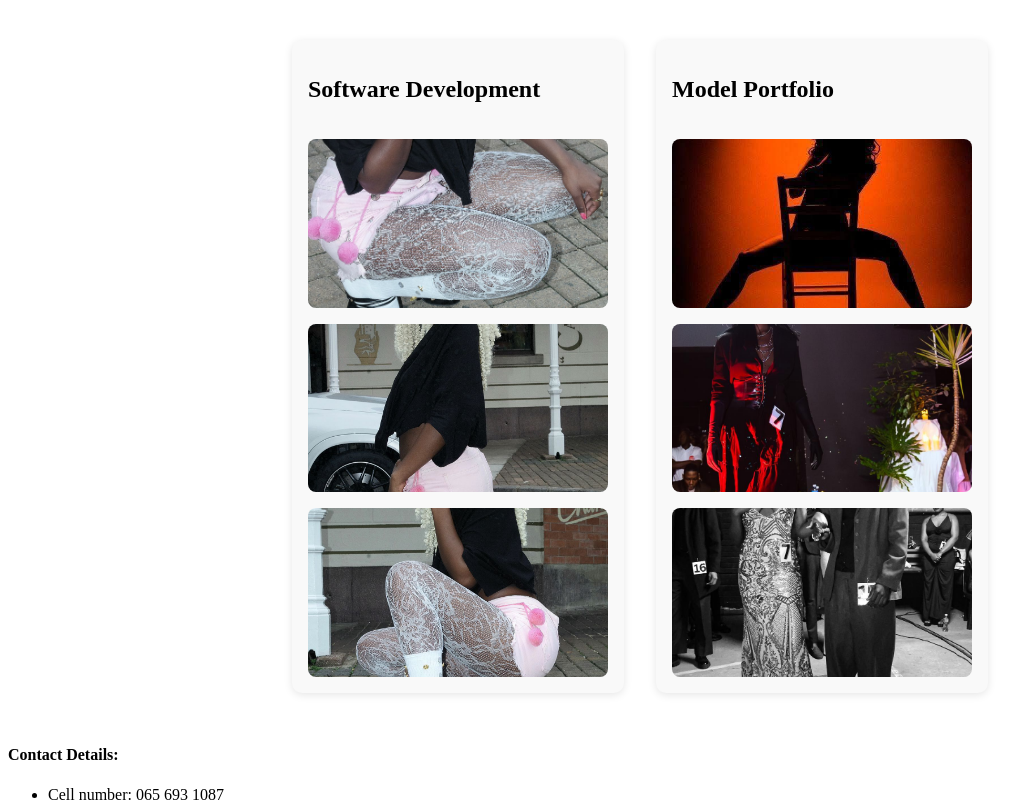
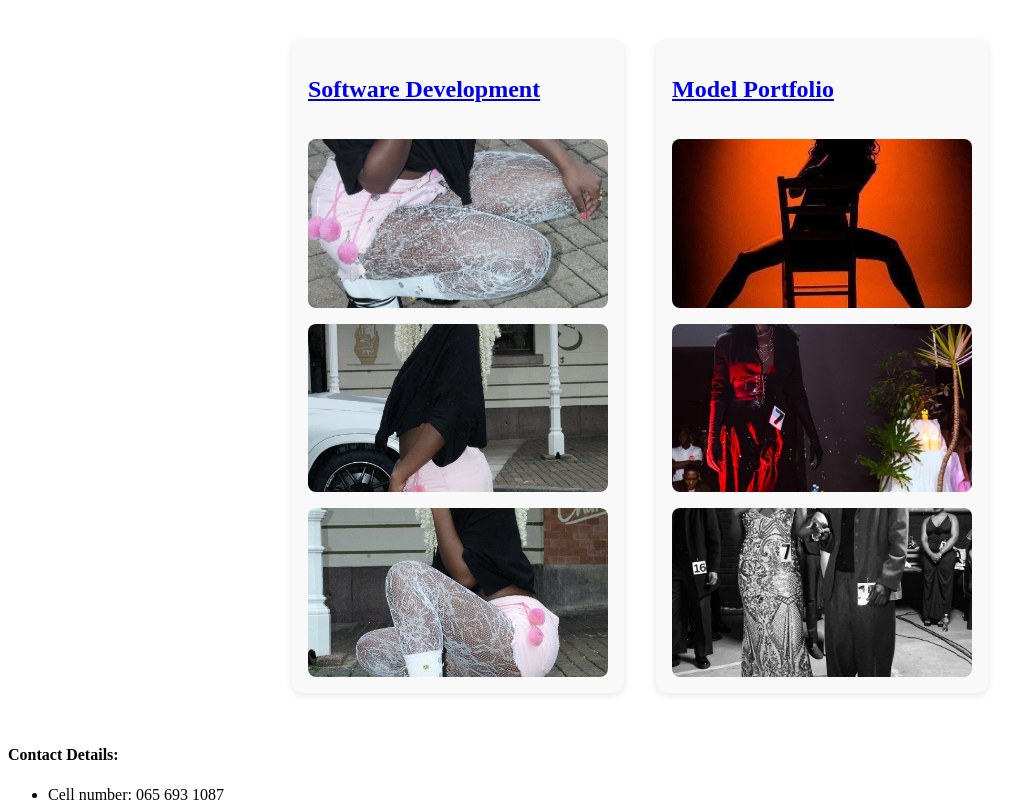
Before and after one commit to emihleChallotteBooi/mysite, a React (Create React App) app in the folder client/: page /home in a window 1280 px wide. Shown: the top 802 px of the page, without its empty margins (0-1036 px from the left). Built offline with nearby package versions, Linux system fonts and the light colour scheme.

Commit message:
resume is showing..

```diff
--- a/client/src/components/ColumnLayout.js
+++ b/client/src/components/ColumnLayout.js
@@ -1,10 +1,15 @@
 import React from 'react';
 import './ColumnLayout.css';
+import { Link } from 'react-router-dom';
 
 const ColumnLayout = ({ softwareImages, modellingImages }) => {
-  const ImageSection = ({ title, images }) => (
+  const ImageSection = ({ title, images, linkTo }) => (
     <article className="column-article">
-      <h2>{title}</h2>
+      <h2>
+        <Link to={linkTo} className="section-link">
+          {title}
+        </Link>
+      </h2>
       <div className="image-stack">
         {images.map((src, idx) => (
           <img
@@ -20,8 +25,20 @@ const ColumnLayout = ({ softwareImages, modellingImages }) => {
 
   return (
     <section className="column-layout">
-      <ImageSection title="Software Development" images={softwareImages} />
-      <ImageSection title="Model Portfolio" images={modellingImages} />
+      {softwareImages && (
+        <ImageSection
+          title="Software Development"
+          images={softwareImages}
+          linkTo="/software"
+        />
+      )}
+      {modellingImages && (
+        <ImageSection
+          title="Model Portfolio"
+          images={modellingImages}
+          linkTo="/modelling"
+        />
+      )}
     </section>
   );
 };
--- /dev/null
+++ b/client/src/components/RightPanel.js
@@ -0,0 +1,16 @@
+// src/components/RightPanel.js
+import React from 'react';
+
+function RightPanel() {
+  return (
+    <article style={{ flex: 1, padding: '1rem' }}>
+      <iframe
+        src="/assets/resume.pdf"
+        title="Resume"
+        style={{ width: '100%', height: '80vh', border: 'none' }}
+      />
+    </article>
+  );
+}
+
+export default RightPanel;
--- a/client/src/pages/software.js
+++ b/client/src/pages/software.js
@@ -0,0 +1,32 @@
+// src/pages/Software.js
+import React from 'react';
+import Footer from '../components/footer.js';
+import ColumnLayout from '../components/ColumnLayout.js';
+import RightPanel from '../components/RightPanel.js';
+
+const softwareImages = [
+  '/assets/photo0.jpeg',
+  '/assets/photo1.jpeg',
+  '/assets/photo2.jpeg',
+];
+
+function Software() {
+  return (
+    <>
+      <header></header>
+
+      {/* Flex container for left and right columns */}
+      <main style={{ display: 'flex', gap: '1rem', padding: '1rem' }}>
+        {/* Left side: software content */}
+        <ColumnLayout softwareImages={softwareImages} />
+
+        {/* Right side: PDF Resume */}
+        <RightPanel />
+      </main>
+
+      <Footer />
+    </>
+  );
+}
+
+export default Software;
```
